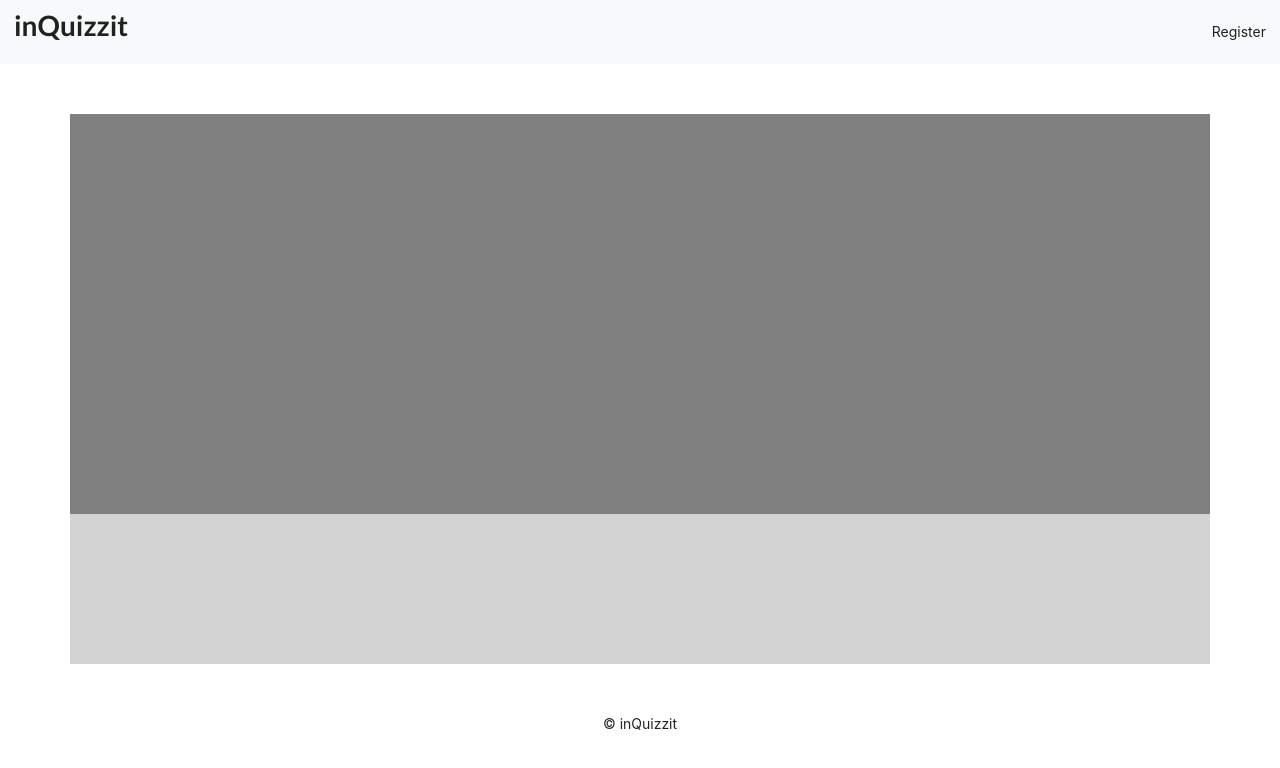
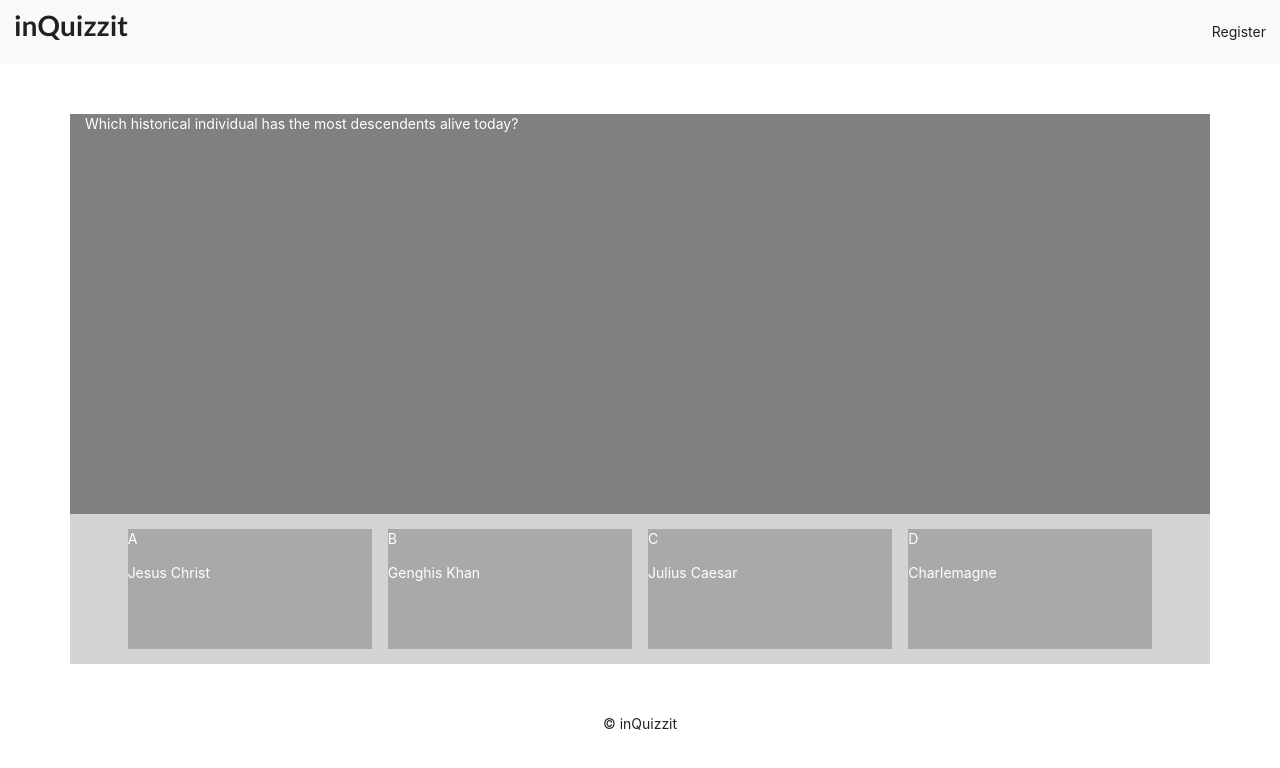
Before and after one commit to hjball/quiz-client, a React (Create React App) app: page /quiz in a window 1280 px wide. Shown: the top 768 px of the page. Built offline with nearby package versions, Linux system fonts and the light colour scheme.

Commit message:
added routing to app

```diff
--- a/src/App.jsx
+++ b/src/App.jsx
@@ -3,20 +3,27 @@ import React from 'react';
 import {
     BrowserRouter as Router,
     Route,
+    Switch,
 } from 'react-router-dom';
 
 import Header from './components/Header';
 import Footer from './components/Footer';
+import FourOhFour from './components/FourOhFour';
 
 import Home from './views/Home';
 import Quiz from './views/Quiz';
+import Result from './views/Result';
 
 const App = () => (
     <Router>
         <React.Fragment>
             <Header />
-            <Route exact path="/" component={ Home }/>
-            <Route exact path="/quiz" component={ Quiz }/>
+            <Switch>
+                <Route exact path="/" component={ Home }/>
+                <Route exact path="/quiz" component={ Quiz }/>
+                <Route path="/quiz/1/result" component={ Result }/>
+                <Route component={ FourOhFour }/>
+            </Switch>
             <Footer />
         </React.Fragment>
     </Router>
--- a/src/components/Answers.jsx
+++ b/src/components/Answers.jsx
@@ -1,7 +1,23 @@
 import React from 'react';
 
 const Answers = () => (
-	<div className="container" style={{height: 150, backgroundColor: "lightgrey"}}>
+	<div className="container d-flex flex-wrap align-items-center justify-content-center" style={{height: 150, backgroundColor: "lightgrey"}}>
+		<div style={{width: '22%', height: '80%', backgroundColor: "darkgrey", margin: 8, color: "white"}}>
+			<p>A</p>
+			<p>Jesus Christ</p>
+		</div>
+		<div style={{width: '22%', height: '80%', backgroundColor: "darkgrey", margin: 8, color: "white"}}>
+			<p>B</p>
+			<p>Genghis Khan</p>
+		</div>
+		<div style={{width: '22%', height: '80%', backgroundColor: "darkgrey", margin: 8, color: "white"}}>
+			<p>C</p>
+			<p>Julius Caesar</p>
+		</div>
+		<div style={{width: '22%', height: '80%', backgroundColor: "darkgrey", margin: 8, color: "white"}}>
+			<p>D</p>
+			<p>Charlemagne</p>
+		</div>
 	</div>
 );
 
--- /dev/null
+++ b/src/components/FourOhFour.jsx
@@ -0,0 +1,12 @@
+import React from 'react';
+
+const FourOhFour = () => (
+	<React.Fragment>
+	<div className="container d-flex" style={{height: 400, backgroundColor: "grey", alignItems: "center", justifyContent: "center"}}>
+		<h2>Q: What is 1000 minus 596?</h2>
+		<h2>A: 404 (page not found)</h2>
+	</div>
+	</React.Fragment>
+);
+
+export default FourOhFour;
--- a/src/components/Question.jsx
+++ b/src/components/Question.jsx
@@ -1,7 +1,8 @@
 import React from 'react';
 
 const Question = () => (
-	<div className="container" style={{height: 400, backgroundColor: "grey"}}>
+	<div className="container" style={{height: 400, backgroundColor: "grey", color: "white"}}>
+	<p>Which historical individual has the most descendents alive today?</p>
 	</div>
 );
 
--- /dev/null
+++ b/src/components/Result.jsx
@@ -0,0 +1,10 @@
+import React from 'react';
+
+const Result = () => (
+	<div className="container d-flex" style={{height: 400, backgroundColor: "grey", alignItems: "center", justifyContent: "center"}}>
+		<h2>You got 8/10</h2>
+		<a href="#">Go Back</a>
+	</div>
+);
+
+export default Result;
--- /dev/null
+++ b/src/views/Result.jsx
@@ -0,0 +1,15 @@
+import React from 'react';
+
+import Result from '../components/Result';
+
+
+const Quiz = () => (
+        <React.Fragment>
+        	<div style={{marginTop: 50, marginBottom: 50}}>
+	            <Result />
+	        </div>
+        </React.Fragment>
+
+);
+
+export default Result;
```
Also changed, not shown: src/data/initial.js (+0 -12 lines).
